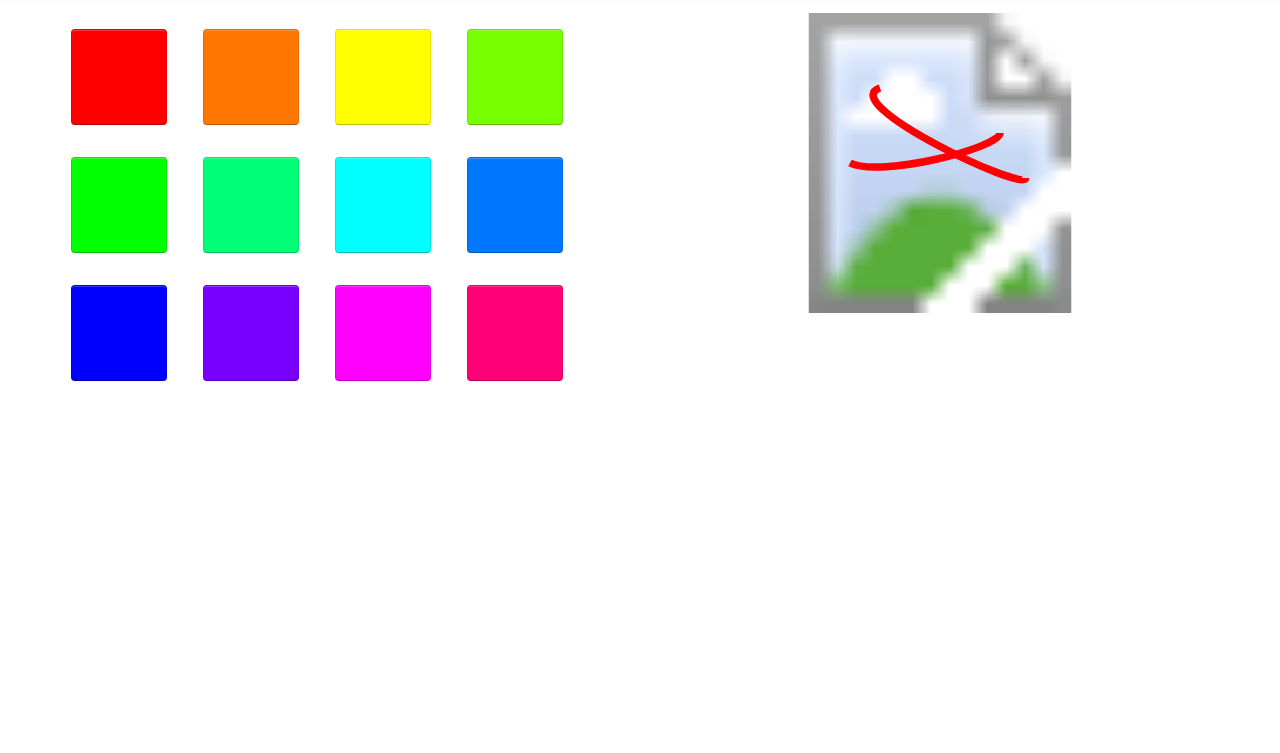
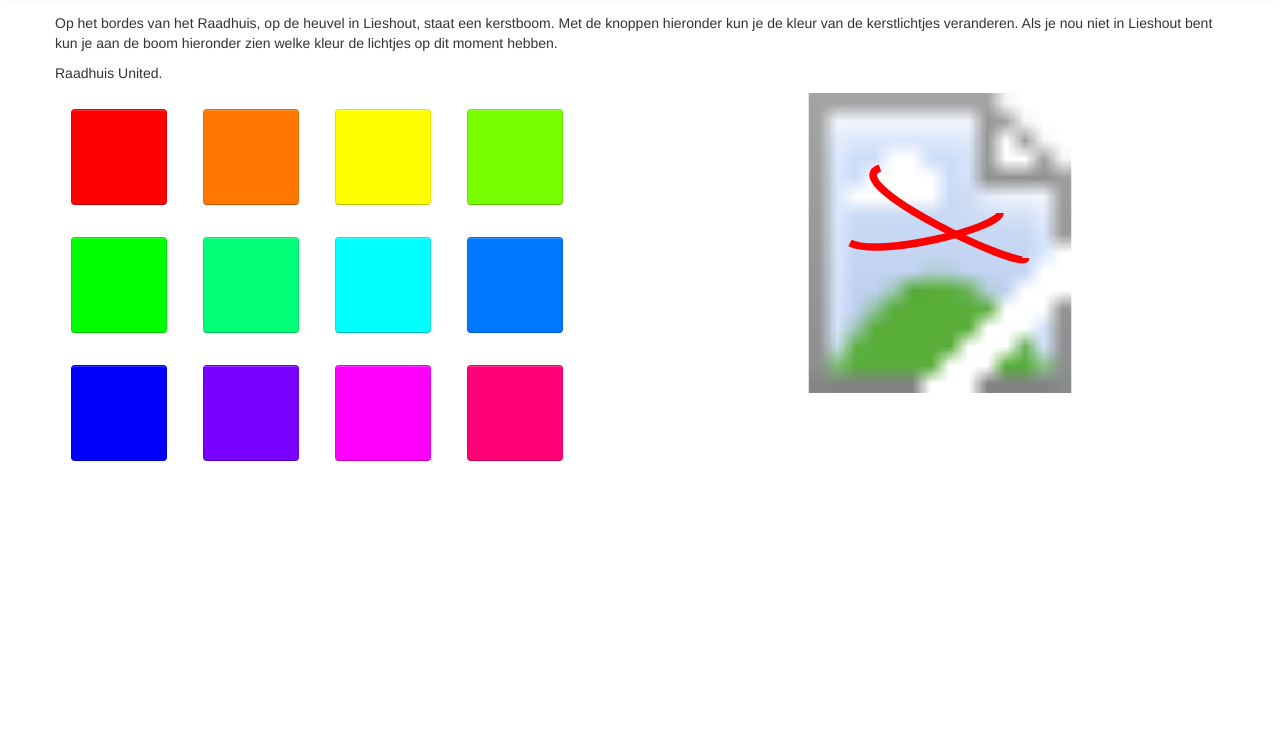
Before and after one commit to jorrizza/raadhuis-xmas3, a plain HTML site: page public/index.html in a window 1280 px wide. Shown: the part 47-800 px from the top of the page. Drawn offline with Linux system fonts and the light colour scheme.

Commit message:
neie text

```diff
--- a/public/index.html
+++ b/public/index.html
@@ -37,6 +37,9 @@
     </div>
 
     <div class="container">
+      <p>Op het bordes van het Raadhuis, op de heuvel in Lieshout, staat een kerstboom. Met de knoppen hieronder kun je de kleur van de kerstlichtjes veranderen. Als je nou niet in Lieshout bent kun je aan de boom hieronder zien welke kleur de lichtjes op dit moment hebben.</p>
+
+      <p>Raadhuis United.</p>
       <div class="row-fluid">
         <div class="span6" id="color-container">
           <button class="color-1 btn btn-primary"></button>
```
